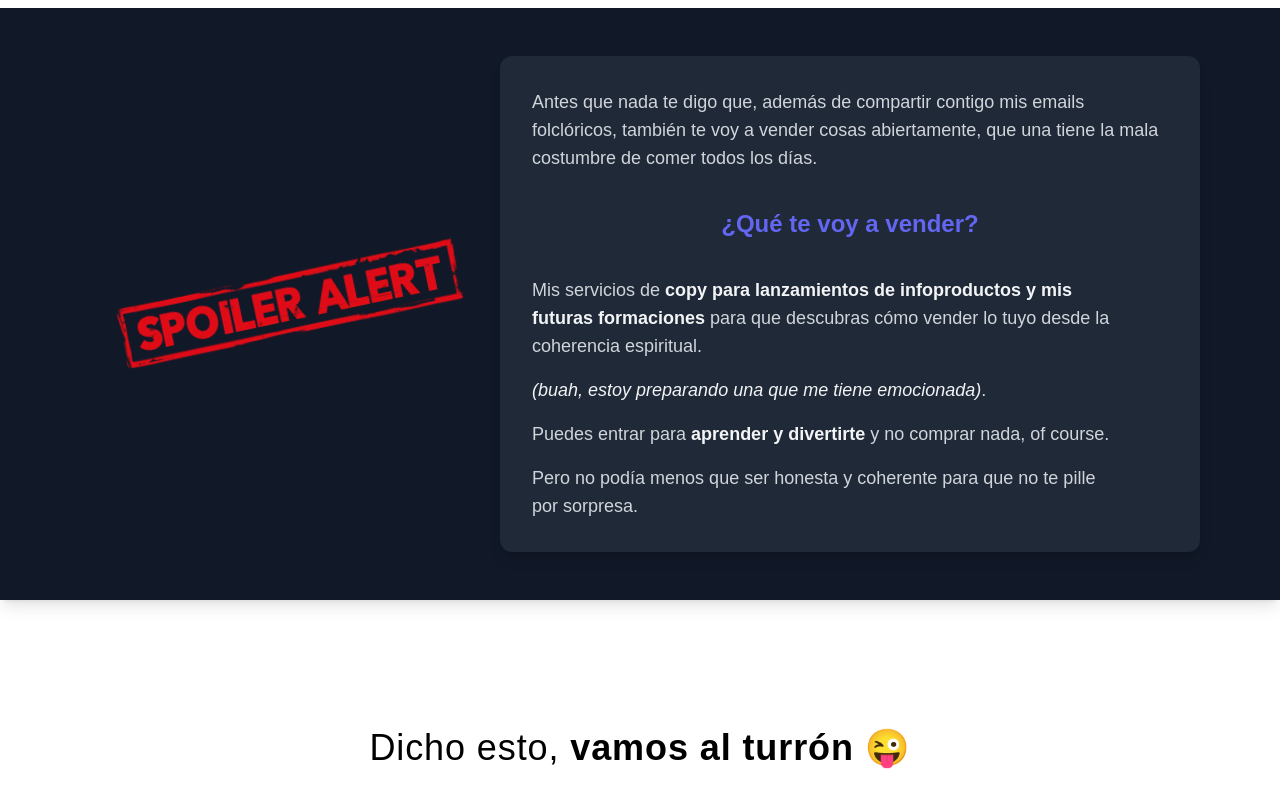
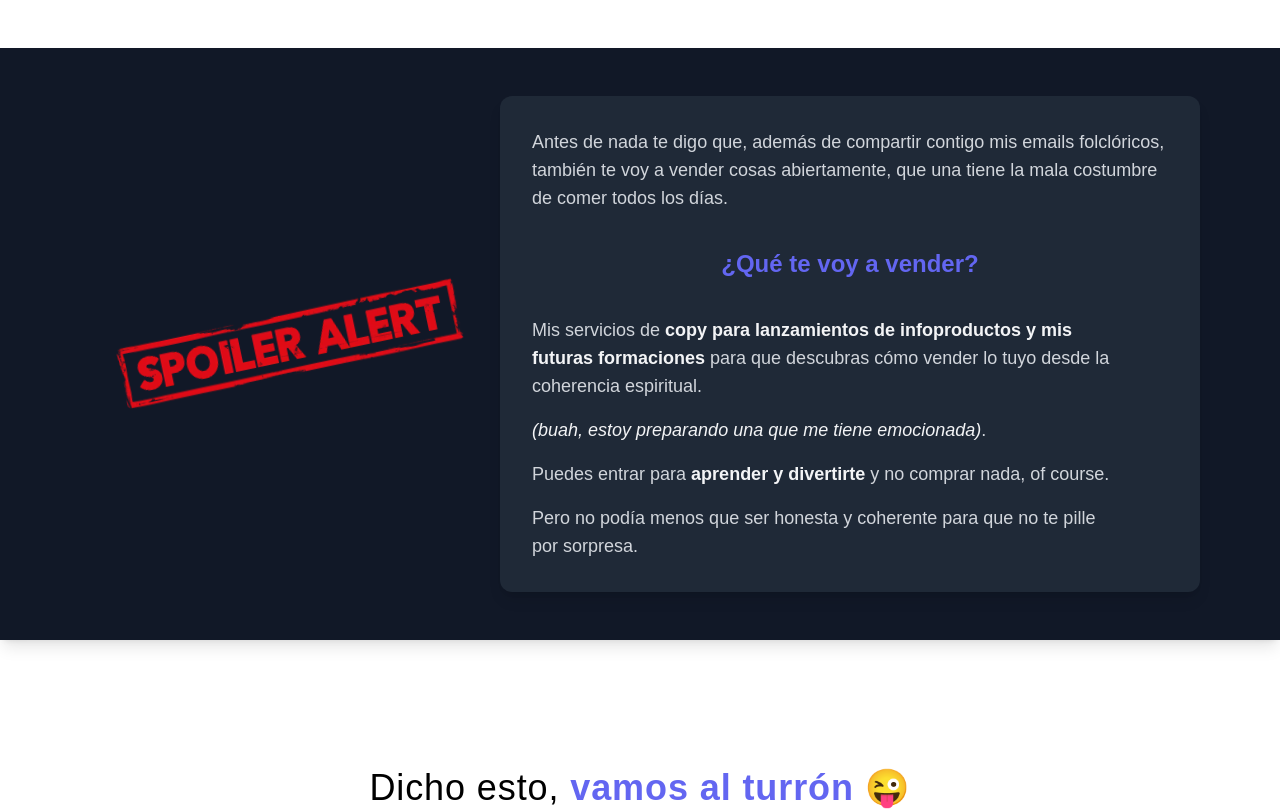
Before and after one commit to verlandev/copy-hierbas, an Astro site: page / in a window 1280 px wide. Shown: the part 1660-2471 px from the top of the page. Built offline with nearby package versions, Linux system fonts and the light colour scheme; Astro itself is replaced by a stand-in of ours.

Commit message:
💄 Detalles de estilos

```diff
--- a/src/sections/FormZone.astro
+++ b/src/sections/FormZone.astro
@@ -1,4 +1,4 @@
-<section class="w-full flex justify-center py-12">
+<section class="w-full flex justify-center py-12 mb-10">
   <div class="bg-gray-100 shadow-lg p-8 rounded-xl w-[330px] sm:w-[700px]">
     <!-- Título -->
     <h2 class="text-3xl font-bold text-gray-900 text-center mb-6">Todo. Menos <span class="text-indigo-500">agobiarte</span></h2>
--- a/src/sections/ServicePresentation.astro
+++ b/src/sections/ServicePresentation.astro
@@ -1,5 +1,5 @@
 <section>
-  <h1 class="font-medium text-4xl text-center mt-32 tracking-wide px-4">Dicho esto, <span class="font-extrabold">vamos al turrón</span> 😜</h1>
+  <h1 class="font-medium text-4xl text-center mt-32 tracking-wide px-4">Dicho esto, <span class="text-indigo-500 font-extrabold">vamos al turrón</span> 😜</h1>
   <article class="flex flex-col gap-6 prose prose-invert prose-lg mx-auto max-w-xl 2xl:max-w-2xl pt-20 text-lg px-6">
     <p>No te voy a vender la burra, ni el copywriting lo es todo para tener éxito, ni son 4 frases bien escritas por tu sobrino el que estudia periodismo. </p>
     <p>Sorry not sorry. </p>
--- a/src/sections/SpoilerAlert.astro
+++ b/src/sections/SpoilerAlert.astro
@@ -1,4 +1,4 @@
-<section class="w-full flex justify-center shadow-lg p-8 py-12 bg-gray-900">
+<section class="w-full flex justify-center shadow-lg p-8 py-12 bg-gray-900 mb-10">
   <div class="flex flex-col lg:flex-row items-center text-gray-300 text-lg">
     <div>
       <!-- <Alert class='size-15' /> -->
@@ -9,7 +9,7 @@
       >
     </div>
     <div class="bg-gray-800 shadow-lg p-8 rounded-xl w-[330px] lg:w-[700px] lg:max-w-[900px] flex flex-col gap-4 text-pretty">
-      <p>Antes que nada te digo que, además de compartir contigo mis emails folclóricos, también te voy a vender cosas abiertamente, que una tiene la mala costumbre de comer todos los días.</p>
+      <p>Antes de nada te digo que, además de compartir contigo mis emails folclóricos, también te voy a vender cosas abiertamente, que una tiene la mala costumbre de comer todos los días.</p>
       <h1 class="text-center text-2xl font-black text-indigo-500 pt-5 pb-5">¿Qué te voy a vender?</h1>
       <p>Mis servicios de <span class="text-gray-100 font-bold">copy para lanzamientos de infoproductos y mis futuras formaciones</span> para que descubras cómo vender lo tuyo desde la coherencia espiritual. </p>
       <p><span class="italic text-gray-100">(buah, estoy preparando una que me tiene emocionada)</span>.</p>
@@ -17,5 +17,4 @@
       <p>Pero no podía menos que ser honesta y coherente para que no te pille por sorpresa.</p>
     </div>
   </div>
-
 </section>
```
